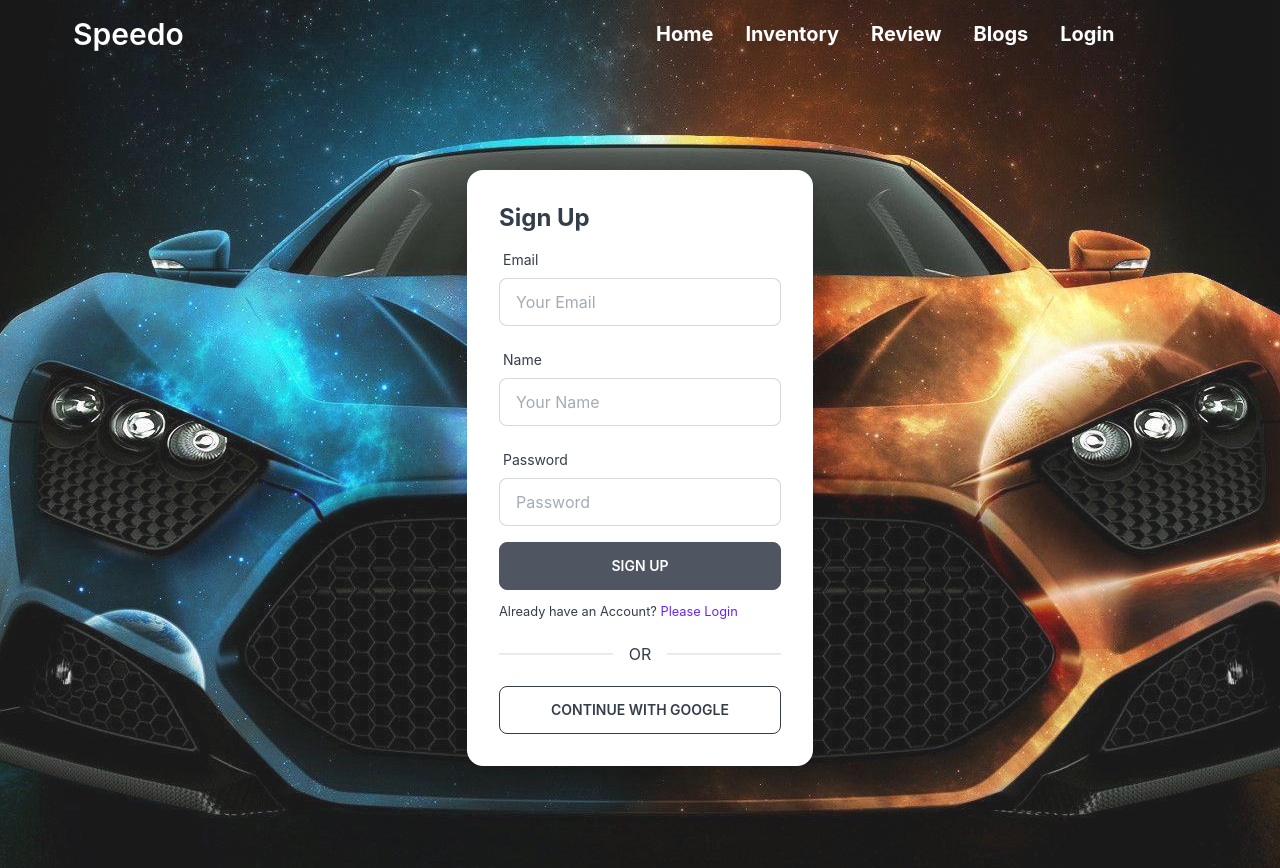
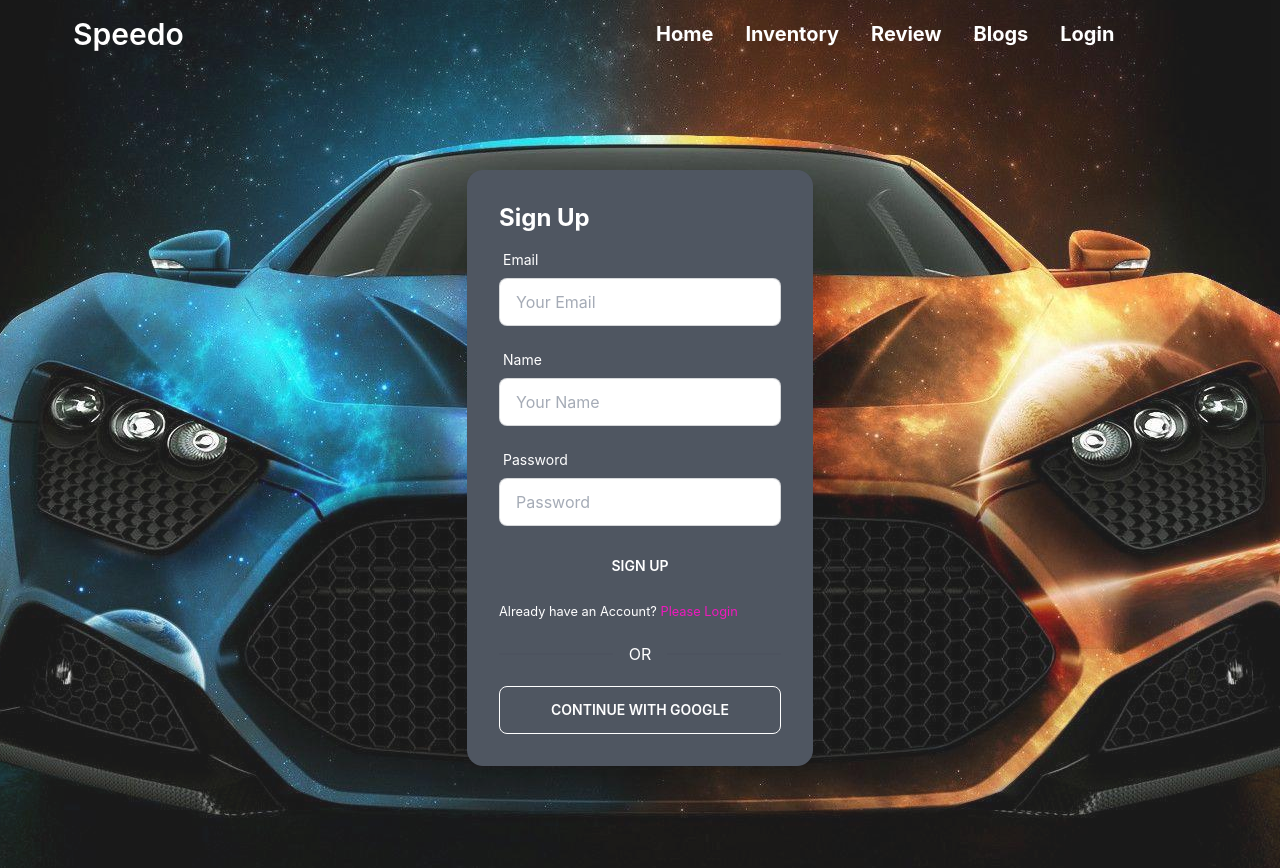
Before and after one commit to Ohi20/client-warehouse, a React (Create React App) app: page /signup in a window 1280 px wide. Built offline with nearby package versions, Linux system fonts and the light colour scheme; no server answers.

Commit message:
color changed

```diff
--- a/src/Pages/Login/Login.js
+++ b/src/Pages/Login/Login.js
@@ -38,7 +38,7 @@ const Login = () => {
 
     return (
         <div className='flex h-screen justify-center items-center '>
-            <div class="card lg:card-side bg-base-100 shadow-xl">
+            <div class="card lg:card-side text-white bg-neutral shadow-xl">
 
   <div class="card-body">
     <h2 class="card-title text-center text-2xl font-bold">Login</h2>
@@ -46,7 +46,7 @@ const Login = () => {
 
     <div class="form-control w-full max-w-xs">
   <label class="label">
-    <span class="label-text">Email</span>
+    <span class="label-text text-white">Email</span>
 
   </label>
   <input
@@ -73,7 +73,7 @@ const Login = () => {
 </div>
     <div class="form-control w-full max-w-xs">
   <label class="label">
-    <span class="label-text">Password</span>
+    <span class="label-text text-white">Password</span>
 
   </label>
   <input
@@ -103,10 +103,10 @@ const Login = () => {
       {signInError}
       <input className='btn w-full max-w-xs text-white' type="submit" value="Login" />
     </form>
-    <p><small>New to Camerassories? <Link className='text-primary' to="/signup">Create New Account</Link></small></p>
+    <p><small>New to Camerassories? <Link className='text-secondary' to="/signup">Create New Account</Link></small></p>
     <div class="divider">OR</div>
     <button onClick={() => signInWithGoogle()}
-    className='btn btn-outline'>Continue with Google</button>
+    className='btn btn-outline text-white'>Continue with Google</button>
   </div>
 </div>
         </div>
--- a/src/Pages/Login/Signup.js
+++ b/src/Pages/Login/Signup.js
@@ -42,7 +42,7 @@ const Signup = () => {
 
     return (
         <div className='flex h-screen justify-center items-center '>
-            <div class="card lg:card-side bg-base-100 shadow-xl">
+            <div class="card lg:card-side text-white bg-neutral shadow-xl">
 
   <div class="card-body">
     <h2 class="card-title text-center text-2xl font-bold">Sign Up</h2>
@@ -50,7 +50,7 @@ const Signup = () => {
 
     <div class="form-control w-full max-w-xs">
   <label class="label">
-    <span class="label-text">Email</span>
+    <span class="label-text text-white">Email</span>
 
   </label>
   <input
@@ -77,7 +77,7 @@ const Signup = () => {
 </div>
     <div class="form-control w-full max-w-xs">
   <label class="label">
-    <span class="label-text">Name</span>
+    <span class="label-text text-white">Name</span>
 
   </label>
   <input
@@ -101,7 +101,7 @@ const Signup = () => {
 </div>
     <div class="form-control w-full max-w-xs">
   <label class="label">
-    <span class="label-text">Password</span>
+    <span class="label-text text-white">Password</span>
 
   </label>
   <input
@@ -131,10 +131,10 @@ const Signup = () => {
       {signInError}
       <input className='btn w-full max-w-xs text-white' type="submit" value="Sign Up" />
     </form>
-    <p><small>Already have an Account? <Link className='text-primary' to="/login">Please Login</Link></small></p>
+    <p><small>Already have an Account? <Link className='text-secondary' to="/login">Please Login</Link></small></p>
     <div class="divider">OR</div>
     <button onClick={() => signInWithGoogle()}
-    className='btn btn-outline'>Continue with Google</button>
+    className='btn btn-outline text-white'>Continue with Google</button>
   </div>
 </div>
         </div>
```
